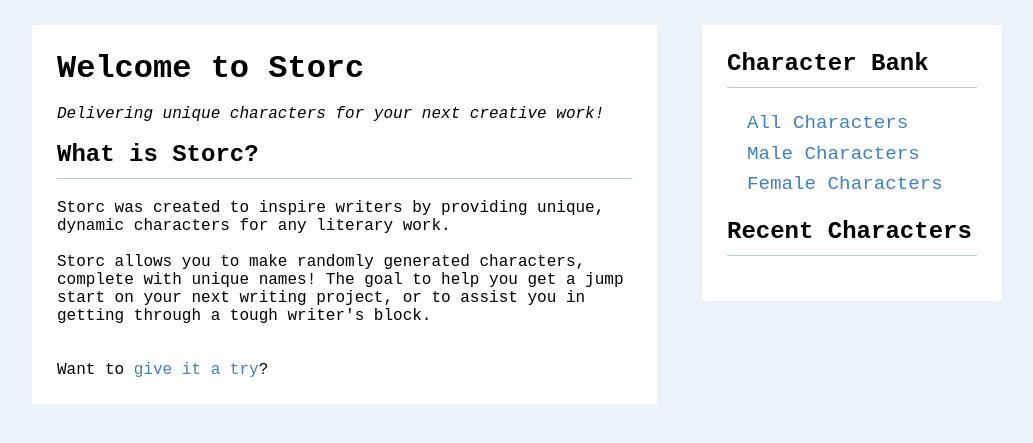
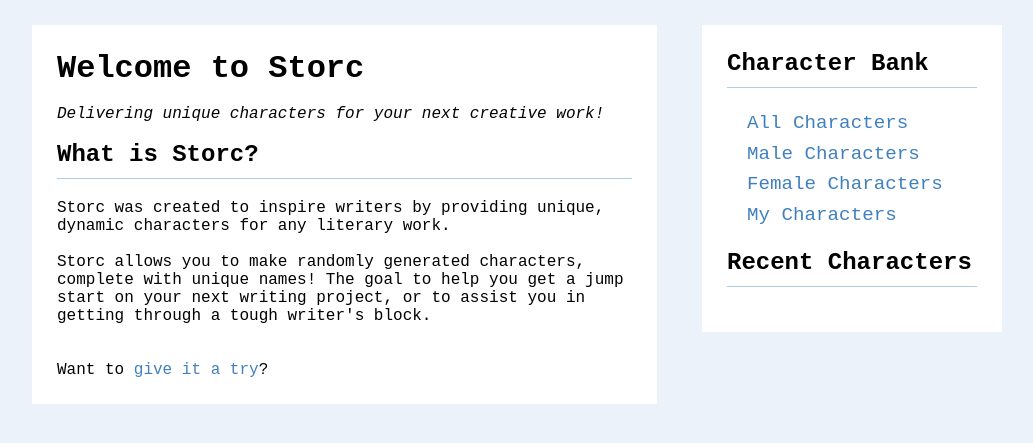
Before and after one commit to davidhammaker/Storc, a Flask app: page / in a window 1280 px wide. Shown: the part 55-498 px from the top of the page, without its empty margins (123-1156 px from the left). Run offline with Flask 2, Linux system fonts and the light colour scheme; the visitor is signed in with stand-in values (Sample User, id 1); data comes from the database, SQL or seed files in the repository; data that the repository does not hold is empty.

Commit message:
Add 'My Characters' link to 'home.html'
Link points to 'all_characters' view with current user's username as
'user' query parameter.

```diff
--- a/storc/templates/home.html
+++ b/storc/templates/home.html
@@ -22,6 +22,7 @@
             <li class="option-list"><a href="{{ url_for('characters.all_characters') }}">All Characters</a></li>
             <li class="option-list"><a href="{{ url_for('characters.all_characters', gender='Male') }}">Male Characters</a></li>
             <li class="option-list"><a href="{{ url_for('characters.all_characters', gender='Female') }}">Female Characters</a></li>
+            {% if current_user.is_authenticated %}<li class="option-list"><a href="{{ url_for('characters.all_characters', user=current_user.username) }}">My Characters</a></li>{% endif %}
         </ul>
         <br>
         <h2>Recent Characters</h2>
```
